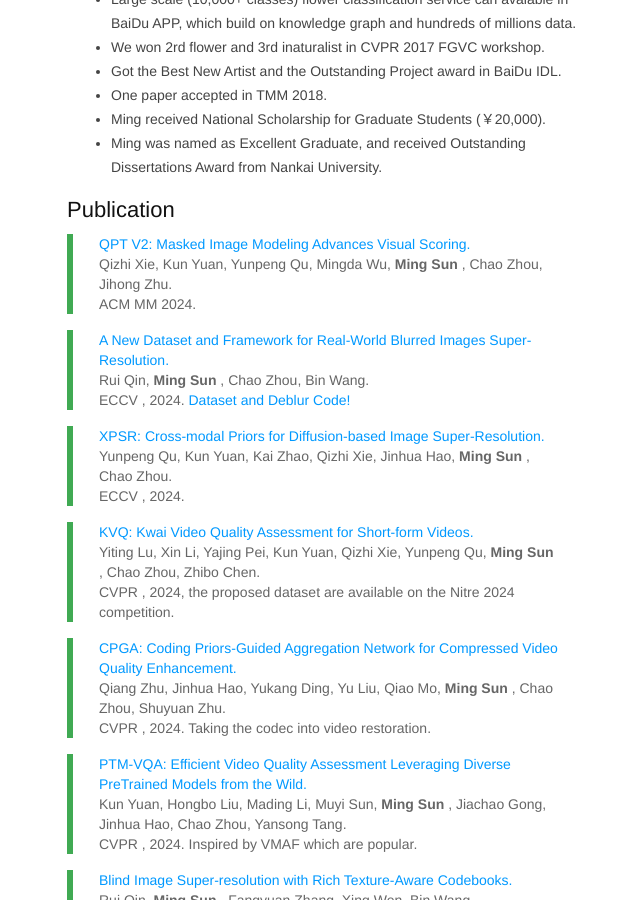
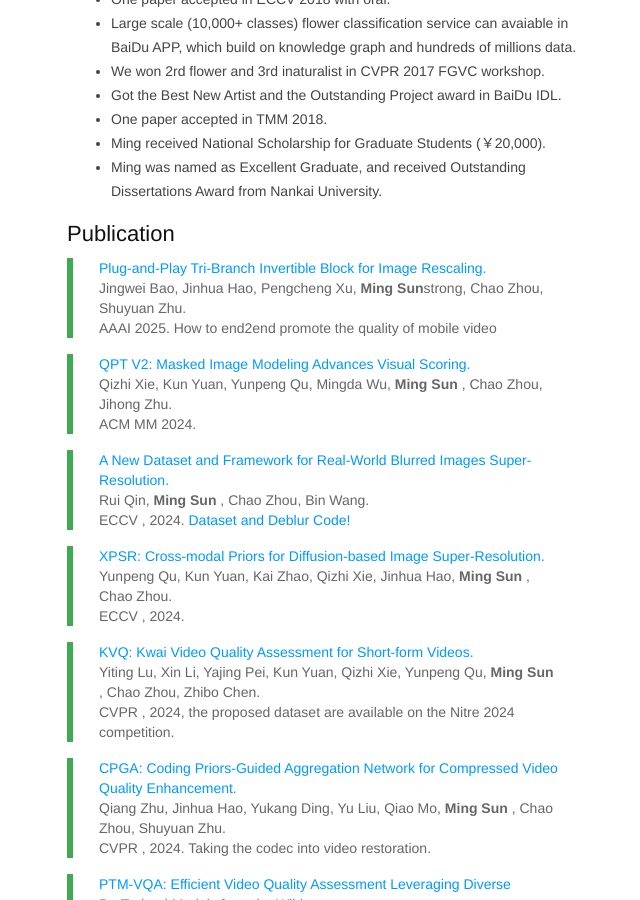
Before and after one commit to msunming/msunming.github.io, a Jekyll site: the page index.html, which Jekyll copies as it is, in a window 1280 px wide and 900 px high, scrolled down 1599 px. Shown: the whole window, without its empty margins (93-733 px from the left). Built offline with Jekyll 4.4.1, drawn with Linux system fonts in a browser that asks for light colours; some of the changed text lies outside the part shown.

Commit message:
Update index.html

```diff
--- a/index.html
+++ b/index.html
@@ -499,6 +500,15 @@ pre .markdown .emphasis {
 		</ul>
 		</div>
 	       <h2>Publication</h2>
+		<!-- -->
+
+		<blockquote>
+			<p><a href="https://arxiv.org/abs/2412.13508">
+			Plug-and-Play Tri-Branch Invertible Block for Image Rescaling.</a><br />
+			Jingwei Bao, Jinhua Hao, Pengcheng Xu, <strong >Ming Sun</strong>strong, Chao Zhou, Shuyuan Zhu. <br />
+			AAAI 2025. How to end2end promote the quality of mobile video <br /></p>
+		</blockquote>
+
 		<!-- -->
 
 		<blockquote>
```
Also changed, not shown: other parts of index.html (+1 -0 lines).
